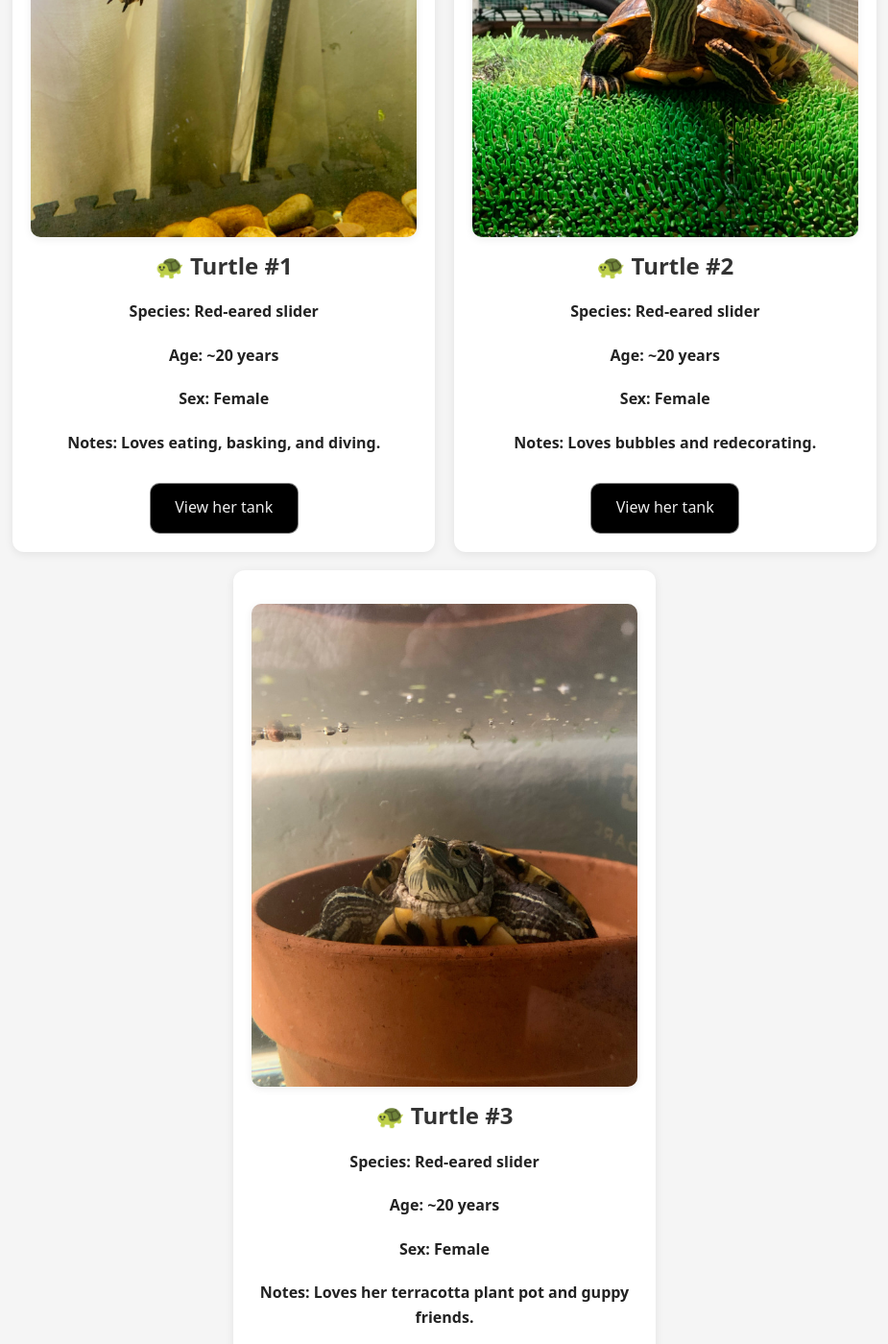
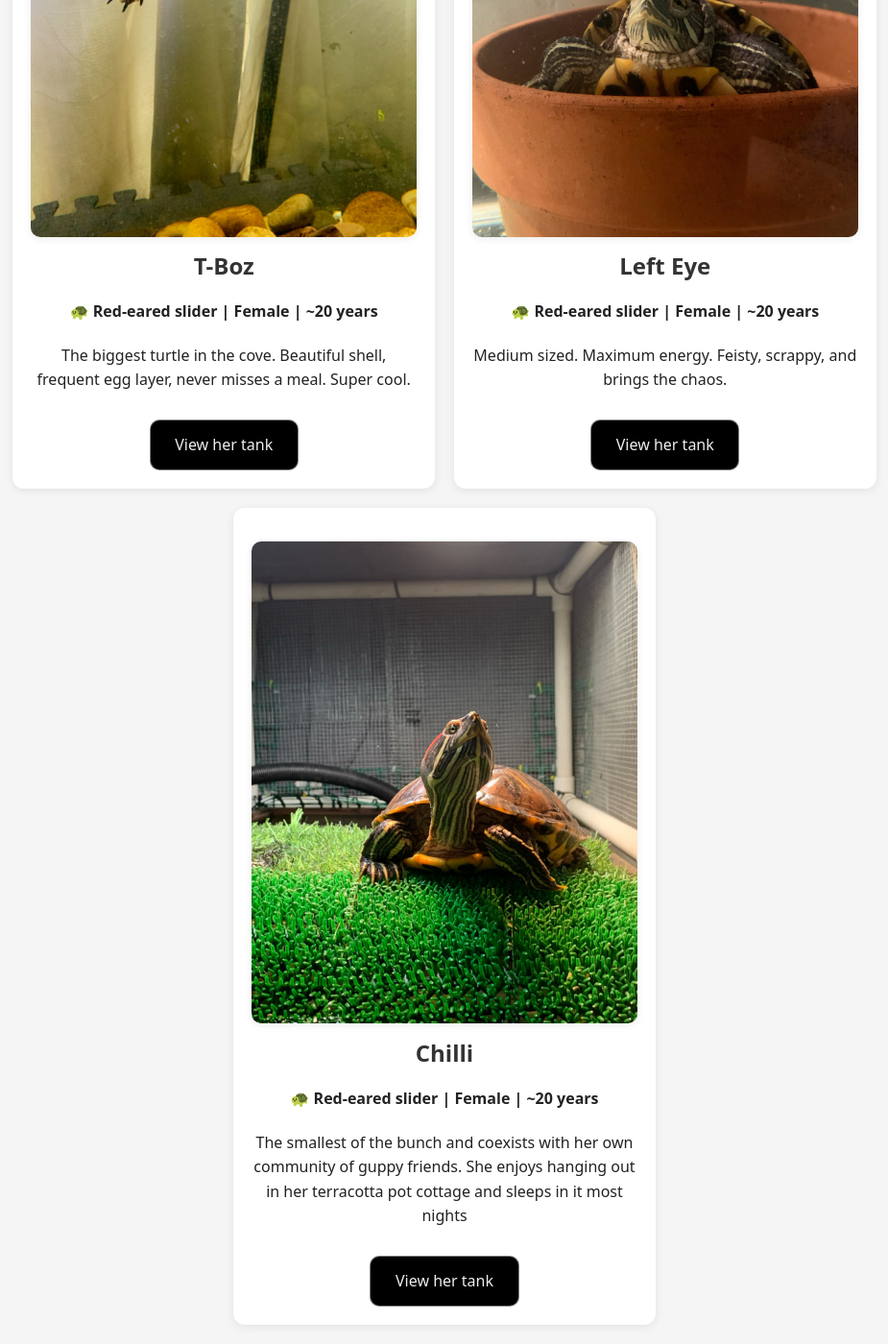
Before and after one commit to rachelsprague/turtles.raych.com, a Jekyll site: the page built from animals/turtles.md, in a window 1280 px wide and 1400 px high, scrolled down 625 px. Shown: the whole window at 96% size, without its empty margins (177-1102 px from the left). Built offline with Jekyll 4.4.1, drawn with Linux system fonts in a browser that asks for light colours.

Commit message:
name the turts

```diff
--- a/animals/turtles.md
+++ b/animals/turtles.md
@@ -11,35 +11,29 @@ I have three **red-eared slider turtles**, each around 20 years old.
 
 <div class="animal-grid">
 
-  <!-- Turtle 1 -->
+  <!-- T-Boz -->
   <div class="animal-card">
-    <img src="/assets/images/animals/turtle1.jpg" class="turtle-img" alt="Turtle 1">
-    <h2>🐢 Turtle #1</h2>
-      <p><strong>Species: Red-eared slider</strong></p>
-      <p><strong>Age: ~20 years</strong></p>
-      <p><strong>Sex: Female</strong></p>
-      <p><strong>Notes: Loves eating, basking, and diving.</strong></p>
+    <img src="/assets/images/animals/turtle1.jpg" class="turtle-img" alt="T-Boz">
+    <h2>T-Boz</h2>
+      <p><strong>🐢 Red-eared slider | Female | ~20 years</strong></p>
+      <p>The biggest turtle in the cove. Beautiful shell, frequent egg layer, never misses a meal. Super cool.</p>
     <a class="btn btn--primary" href="/tanks/turtle-tank-1">View her tank</a>
   </div>
 
-  <!-- Turtle 2 -->
+  <!-- Left Eye -->
   <div class="animal-card">
-    <img src="/assets/images/animals/turtle2.jpg" class="turtle-img" alt="Turtle 2">
-    <h2>🐢 Turtle #2</h2>
-      <p><strong>Species: Red-eared slider</strong></p>
-      <p><strong>Age: ~20 years</strong></p>
-      <p><strong>Sex: Female</strong></p>
-      <p><strong>Notes: Loves bubbles and redecorating.</strong></p>
+    <img src="/assets/images/animals/turtle3.jpg" class="turtle-img" alt="Left Eye">
+    <h2>Left Eye</h2>
+      <p><strong>🐢 Red-eared slider | Female | ~20 years</strong></p>
+      <p>Medium sized. Maximum energy. Feisty, scrappy, and brings the chaos.</p>
     <a class="btn btn--primary" href="/tanks/turtle-tank-1">View her tank</a>
   </div>
 
-  <!-- Turtle 3 -->
+  <!-- Chilli -->
   <div class="animal-card">
-    <img src="/assets/images/animals/turtle3.jpg" class="turtle-img" alt="Turtle 3">
-    <h2>🐢 Turtle #3</h2>
-      <p><strong>Species: Red-eared slider</strong></p>
-      <p><strong>Age: ~20 years</strong></p>
-      <p><strong>Sex: Female</strong></p>
-      <p><strong>Notes: Loves her terracotta plant pot and guppy friends.</strong></p>
+    <img src="/assets/images/animals/turtle2.jpg" class="turtle-img" alt="Chilli">
+    <h2>Chilli</h2>
+    <p><strong>🐢 Red-eared slider | Female | ~20 years</strong></p>
+      <p>The smallest of the bunch and coexists with her own community of guppy friends. She enjoys hanging out in her terracotta pot cottage and sleeps in it most nights</p>
     <a class="btn btn--primary" href="/tanks/turtle-tank-2">View her tank</a>
   </div>
```
